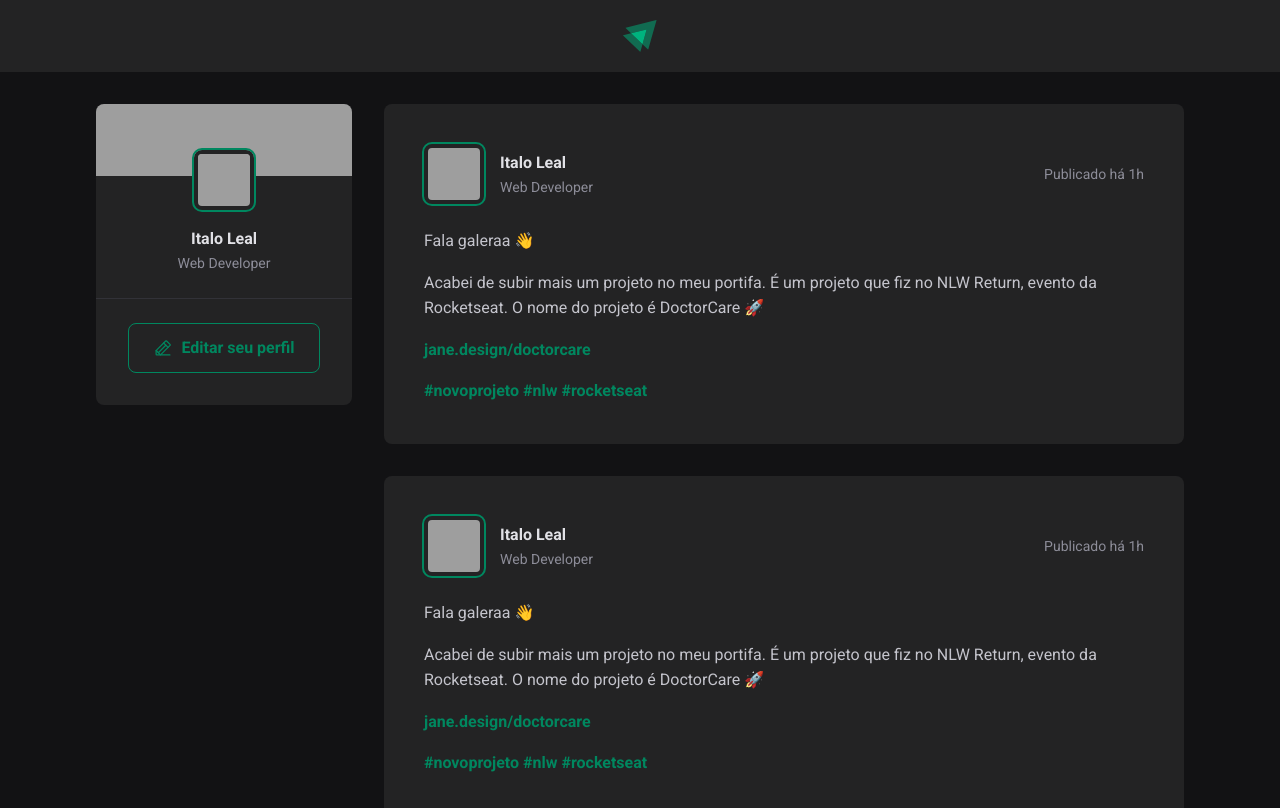
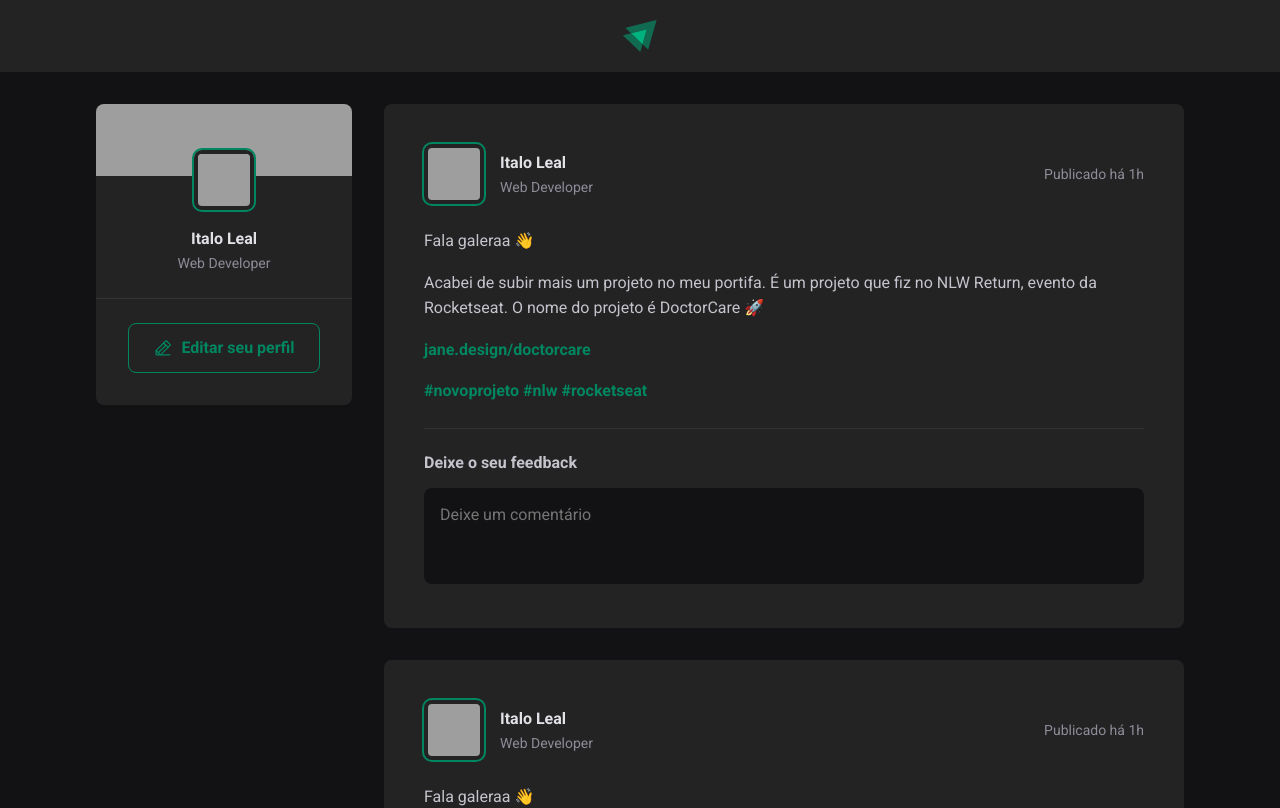
Before and after one commit to itl7git/01-fundamentos-reactjs, a React (Vite) app: page / in a window 1280 px wide. Shown: the top 808 px of the page. Built offline with nearby package versions, Linux system fonts and the light colour scheme; grey boxes are pictures that could not be loaded.

Commit message:
Formulario de comentários: Crição e estilização

```diff
--- a/src/components/Post.jsx
+++ b/src/components/Post.jsx
@@ -31,6 +31,16 @@
 
       </div>
 
+      <form className={styles.commentForm}>
+        <strong>Deixe o seu feedback</strong>
+
+        <textarea placeholder="Deixe um comentário" />
+
+        <footer>
+          <button type='submit'>Publicar</button>
+        </footer>
+      </form>
+
     </article>
   );
 }
--- a/src/components/Post.module.css
+++ b/src/components/Post.module.css
@@ -65,3 +65,55 @@
 .content a:hover {
   color: var(--green-300);
 }
+
+.commentForm {
+  width: 100%;
+  margin-top: 1.5rem;
+  padding-top: 1.5rem;
+  border-top: 1px solid var(--gray-600);
+}
+
+.commentForm > form {
+  line-height: 1.6;
+  color: var(--gray-100);
+}
+
+.commentForm textarea {
+  width: 100%;
+  background: var(--gray-900);
+  border: 0;
+  resize: none;
+  height: 6rem;
+  padding: 1rem;
+  border-radius: 8px;
+  color: var(--gray-100);
+  line-height: 1.4;
+  margin-top: 1rem;
+}
+
+.commentForm footer {
+  visibility: hidden;
+  max-height: 0;
+}
+
+.commentForm:focus-within footer {
+  visibility: visible;
+  max-height: none;
+}
+
+.commentForm button[type="submit"] {
+  padding: 1rem 1.5rem;
+  margin-top: 1rem;
+  border-radius: 8px;
+  border: 0;
+  background: var(--green-500);
+  color: var(--white);
+  font-weight: bold;
+  cursor: pointer;
+
+  transition: background-color 0.1s;
+}
+
+.commentForm > button[type="submit"]:hover {
+  background: var(--green-300);
+}
--- a/src/global.css
+++ b/src/global.css
@@ -10,6 +10,11 @@
 
     --green-300: #00B37E;
     --green-500: #00875f;
+}
+
+:focus {
+    outline: transparent;
+    box-shadow: 0 0 2px var(--green-500);
 }
 
 * {
```
